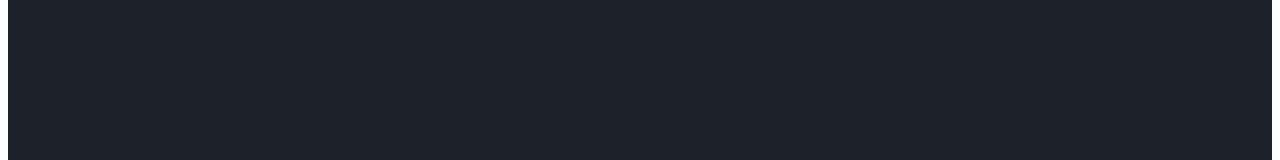
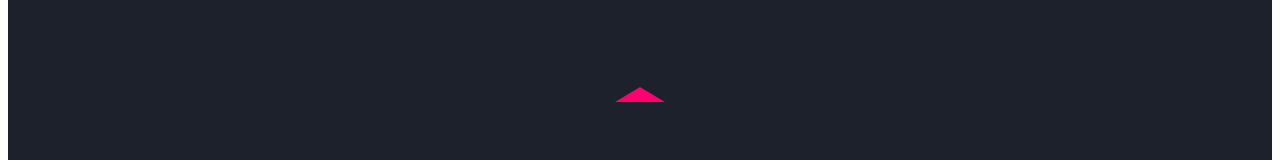
Before and after one commit to natanportilho/natan-tech, an Angular app in the folder natan-tech/: page / in a window 1280 px wide. Shown: the part 2409-2569 px from the top of the page. Built offline with nearby package versions, Linux system fonts and the light colour scheme; a web font is replaced by a local one.

Commit message:
Adding back to the top section

```diff
--- a/natan-tech/src/app/app.component.css
+++ b/natan-tech/src/app/app.component.css
@@ -43,6 +43,18 @@ html {
 }
 
 .arrow-down:hover {
+  cursor: pointer;
+}
+
+.arrow-up {
+  width: 0;
+  height: 0;
+  border-left: 25px solid transparent;
+  border-right: 25px solid transparent;
+  border-bottom: 15px solid #ff006e;
+}
+
+.arrow-up:hover {
   cursor: pointer;
 }
 
@@ -258,3 +270,7 @@ img {
 .project:hover{
   background-color: #175873;
 }
+
+.back-to-the-top {
+  text-align: center;
+}
--- a/natan-tech/src/app/app.component.html
+++ b/natan-tech/src/app/app.component.html
@@ -8,7 +8,7 @@
   </head>
   <meta charset="UTF-8" />
   <body>
-    <div class="main-section">
+    <div class="main-section" id="main">
       <div data-aos="fade-left" data-aos-delay="1200">
         <span
           ><a
@@ -126,7 +126,12 @@
         </div>
       </div>
       <div id="projects">
-        <div class="project" id="task-manager" data-aos="fade-down" data-aos-delay="400">
+        <div
+          class="project"
+          id="task-manager"
+          data-aos="fade-down"
+          data-aos-delay="400"
+        >
           <a
             href="https://github.com/natanportilho/task-manager"
             target="_blank"
@@ -138,7 +143,12 @@
             </div>
           </a>
         </div>
-        <div class="project" id="code-visualizaiton" data-aos="fade-down" data-aos-delay="500">
+        <div
+          class="project"
+          id="code-visualizaiton"
+          data-aos="fade-down"
+          data-aos-delay="500"
+        >
           <a
             href="https://natanportilho.github.io/code-visualization/"
             target="_blank"
@@ -153,7 +163,12 @@
             </div>
           </a>
         </div>
-        <div class="project" id="more" data-aos="fade-down" data-aos-delay="600">
+        <div
+          class="project"
+          id="more"
+          data-aos="fade-down"
+          data-aos-delay="600"
+        >
           <a href="https://github.com/natanportilho" target="_blank">
             <p>More...</p>
             <p>Checkout my github</p>
@@ -163,6 +178,12 @@
           </a>
         </div>
       </div>
+      <br>
+      <br>
+      <br>
+      <div class="back-to-the-top">
+        <a href="#main" class="arrow-up"></a>
+      </div>
     </div>
     <!-- <footer class="footer">
       Show some footer information here
```
